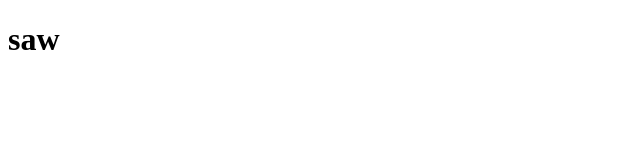
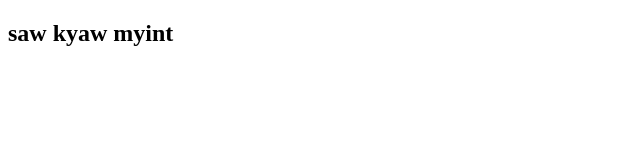
Before and after one commit to AaronSaw/secondSan, a plain HTML site: page saw/index.html in a window 1280 px wide. Shown: the whole page, without its empty margins (0-640 px from the left). Drawn offline with Linux system fonts and the light colour scheme.

Commit message:
third commit

```diff
--- a/index.html
+++ b/saw/index.html
@@ -7,6 +7,6 @@
     <title>Document</title>
 </head>
 <body>
-    <h1>saw</h1>
+    <h2>saw kyaw myint</h2>
 </body>
 </html>
```
